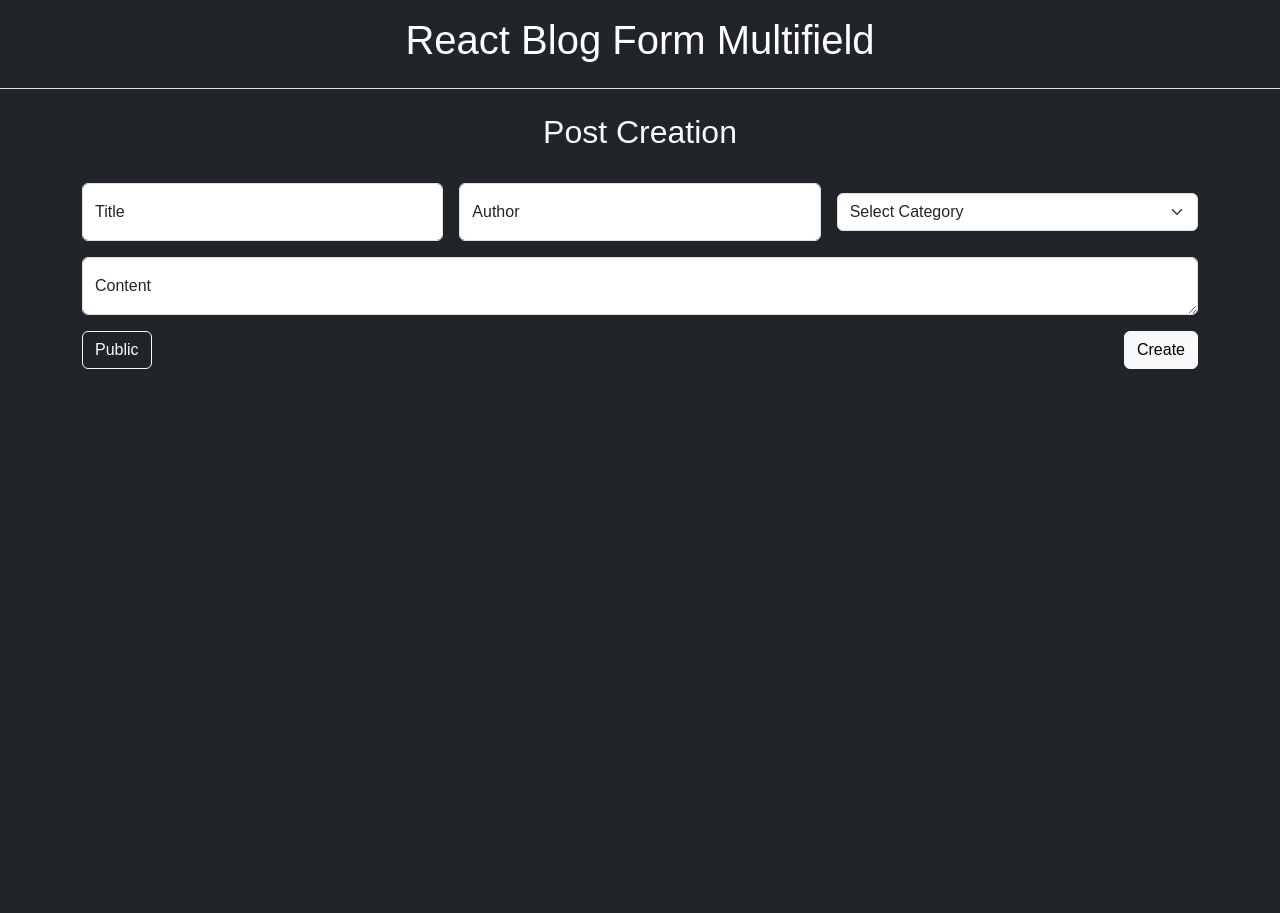
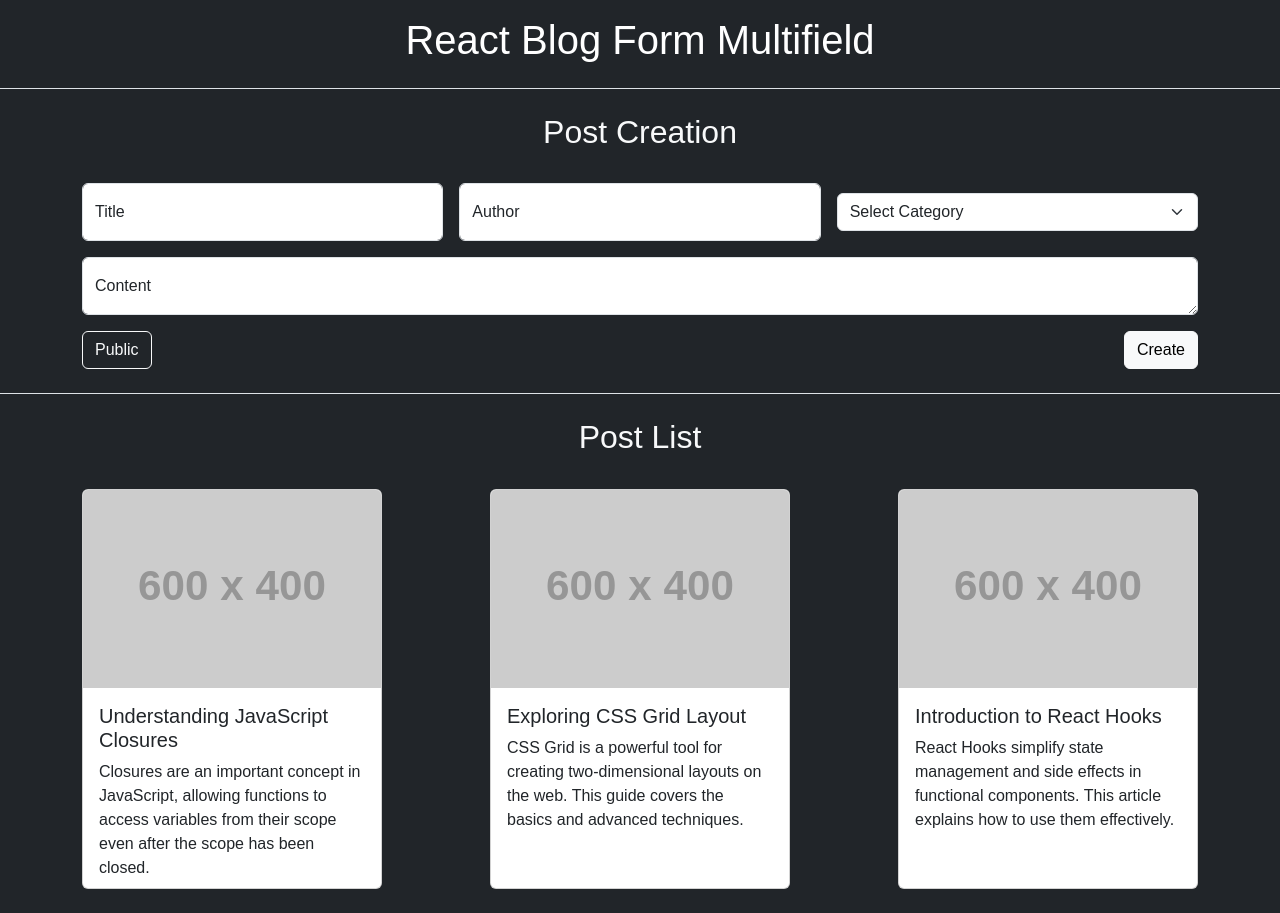
Before and after one commit to MarcoProstamo/react-form-multifield, a React (Vite) app: page / in a window 1280 px wide. Before the commit the page ends 800 px from the top, so only its background shows below. Built offline with nearby package versions, Linux system fonts and the light colour scheme.

Commit message:
Add → Post Output

```diff
--- /dev/null
+++ b/src/assets/components/Card.jsx
@@ -0,0 +1,17 @@
+export default function Card({ card }) {
+  return (
+    <>
+      <div className="card">
+        <img
+          src="https://placehold.co/600x400"
+          className="card-img-top"
+          alt="..."
+        />
+        <div className="card-body">
+          <h5 className="card-title">{card.title}</h5>
+          <p className="card-text">{card.content}</p>
+        </div>
+      </div>
+    </>
+  );
+}
--- /dev/null
+++ b/src/assets/components/CardList.jsx
@@ -0,0 +1,15 @@
+import Card from "./Card";
+
+export default function CardList({ cardList }) {
+  return (
+    <>
+      <div className="post-container text-light d-flex justify-content-between gap-3">
+        {cardList
+          .filter((card) => card.status === "published")
+          .map((card) => (
+            <Card key={card.id} card={card} />
+          ))}
+      </div>
+    </>
+  );
+}
--- a/src/assets/components/layout/Main.jsx
+++ b/src/assets/components/layout/Main.jsx
@@ -1,5 +1,6 @@
 import { useState } from "react";
-import { findDOMNode } from "react-dom";
+import CardList from "../CardList";
+import { posts as cardList } from "../../data/posts";
 
 const formInitialData = {
   author: "",
@@ -21,16 +22,18 @@ export default function Main() {
         e.target.type === "checkbox" ? e.target.checked : e.target.value,
     };
     setFormData(newFormData);
-    console.log(newFormData);
   }
 
-  function handleSubmit() {}
+  function handleSubmit(e) {
+    e.preventDefault();
+    setFormData(formInitialData);
+  }
 
   return (
     <main>
-      <div className="container pt-4">
-        <h2 className="text-light text-center pb-4">Post Creation</h2>
-        <section className="form-section">
+      <section className="form-section border-1 border-bottom">
+        <div className="container py-4">
+          <h2 className="text-light text-center pb-4">Post Creation</h2>
           <form className="d-flex gap-3 flex-wrap justify-content-between align-items-center">
             <div className="form-floating col">
               <input
@@ -58,7 +61,7 @@ export default function Main() {
             </div>
             <div className="col">
               <select
-                name="categories"
+                name="category"
                 className="form-select"
                 onChange={handleFormChange}
               >
@@ -104,8 +107,15 @@ export default function Main() {
               </button>
             </div>
           </form>
-        </section>
-      </div>
+        </div>
+      </section>
+
+      <section>
+        <div className="container py-4">
+          <h2 className="text-light text-center pb-4">Post List</h2>
+          <CardList cardList={cardList} />
+        </div>
+      </section>
     </main>
   );
 }
--- a/src/assets/css/index.css
+++ b/src/assets/css/index.css
@@ -2,3 +2,12 @@ body {
   font-family: sans-serif;
   background-color: #212529;
 }
+
+.card {
+  max-width: 300px;
+  max-height: 400px;
+}
+
+img {
+  display: inline-block;
+}
```
